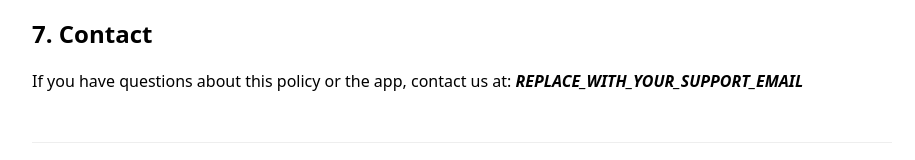
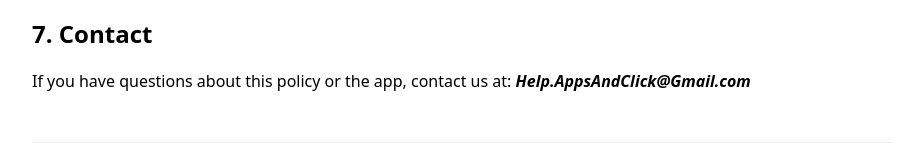
Before and after one commit to AppsandClicks/Autotap, a plain HTML site: page privacy.html in a window 1280 px wide. Shown: the part 1028-1188 px from the top of the page, without its empty margins (178-1093 px from the left). Drawn offline with Linux system fonts and the light colour scheme.

Commit message:
added email

```diff
--- a/privacy.html
+++ b/privacy.html
@@ -39,7 +39,7 @@
   <p>We may update this Privacy Policy from time to time. We will update the “Effective date” above and may provide notice in the app.</p>
 
   <h2>7. Contact</h2>
-  <p>If you have questions about this policy or the app, contact us at: <strong><em>REPLACE_WITH_YOUR_SUPPORT_EMAIL</em></strong></p>
+  <p>If you have questions about this policy or the app, contact us at: <strong><em>Help.AppsAndClick@Gmail.com</em></strong></p>
 
   <footer>
     <p>© 2025 Apps and Clicks Limited. All rights reserved.</p>
```
